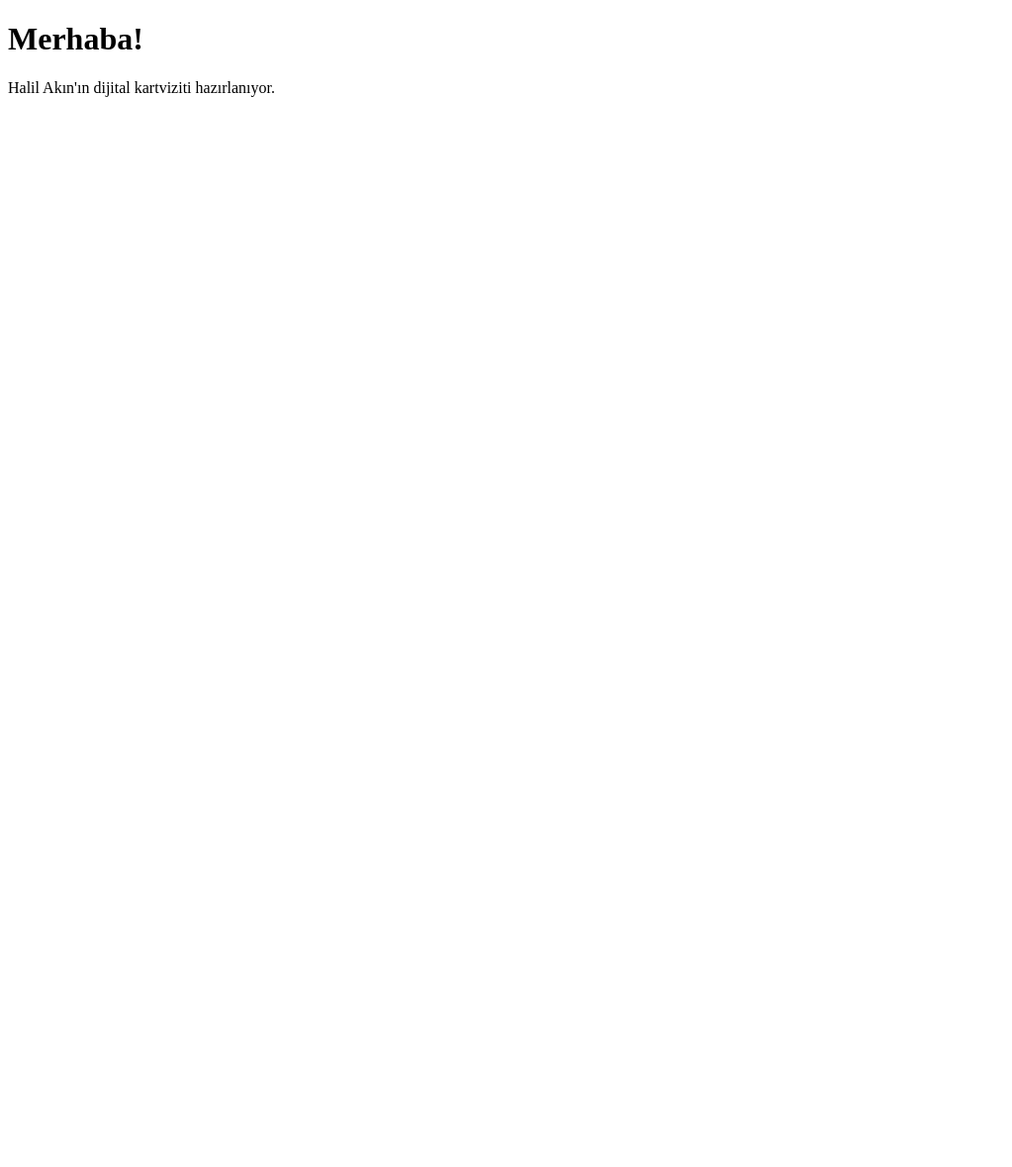
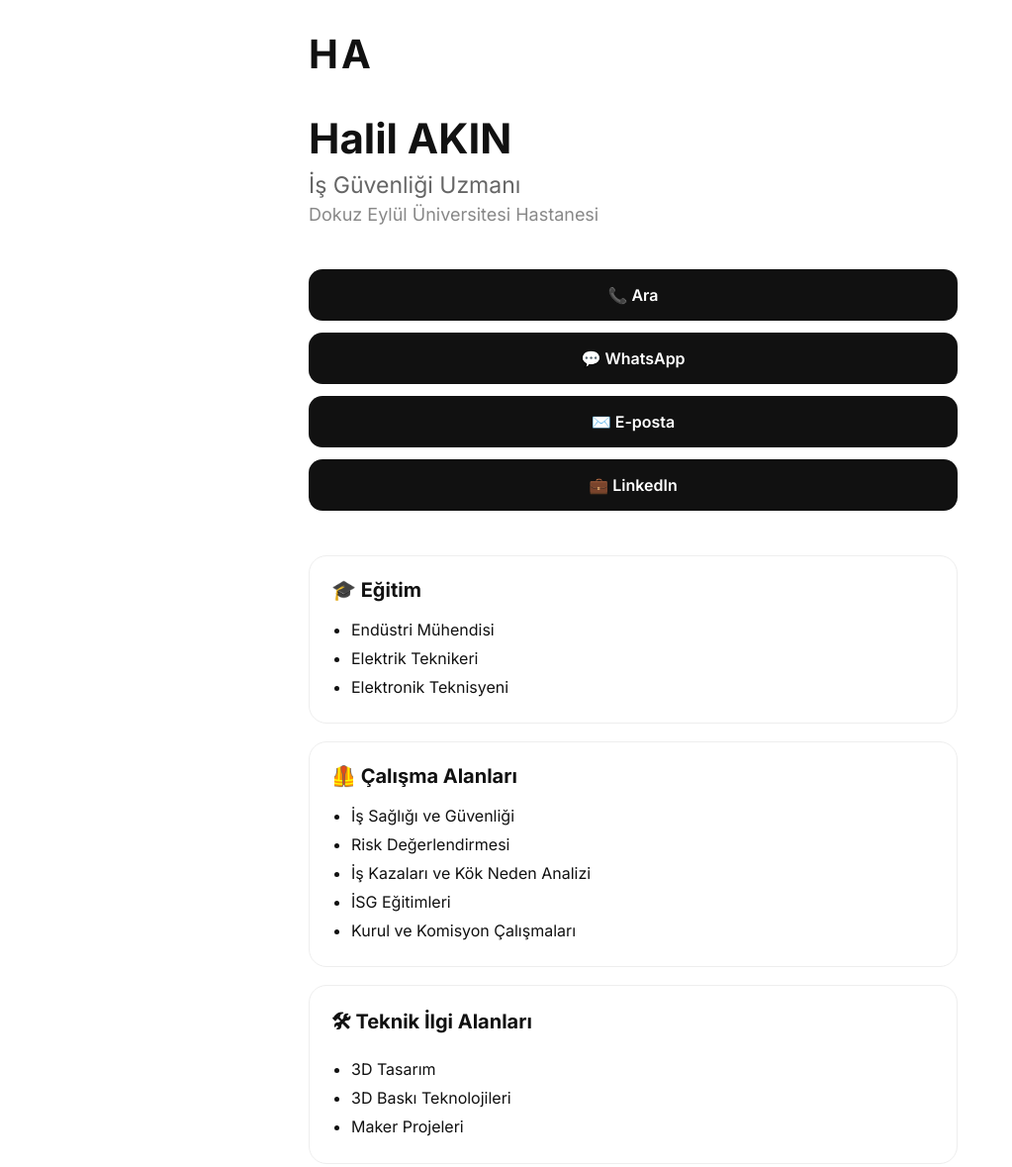
Before and after one commit to halil-akin/halil-akin.github.io, a plain HTML site: page index.html in a window 1280 px wide. Shown: the top 1179 px of the page at 99% size, without its empty margins (0-1023 px from the left). Before the commit the page ends 800 px from the top, so only its background shows below. Drawn offline with Linux system fonts and the light colour scheme.

Commit message:
Update index.html

```diff
--- a/index.html
+++ b/index.html
@@ -1,11 +1,272 @@
 <!DOCTYPE html>
 <html lang="tr">
 <head>
-  <meta charset="UTF-8">
-  <title>Halil Akın</title>
+<meta charset="UTF-8">
+<meta name="viewport" content="width=device-width, initial-scale=1.0">
+<title>Halil AKIN</title>
+
+<link rel="preconnect" href="https://fonts.googleapis.com">
+<link rel="preconnect" href="https://fonts.gstatic.com" crossorigin>
+<link href="https://fonts.googleapis.com/css2?family=Inter:wght@300;400;600;700&display=swap" rel="stylesheet">
+
+<style>
+
+*{
+margin:0;
+padding:0;
+box-sizing:border-box;
+}
+
+body{
+
+font-family:'Inter',sans-serif;
+
+background:#ffffff;
+
+color:#111;
+
+max-width:700px;
+
+margin:auto;
+
+padding:30px 22px;
+
+}
+
+.logo{
+
+font-size:40px;
+
+font-weight:700;
+
+letter-spacing:3px;
+
+margin-bottom:35px;
+
+}
+
+h1{
+
+font-size:42px;
+
+margin-bottom:8px;
+
+}
+
+h2{
+
+font-size:23px;
+
+font-weight:400;
+
+color:#666;
+
+margin-bottom:5px;
+
+}
+
+h3{
+
+font-size:18px;
+
+font-weight:400;
+
+color:#888;
+
+margin-bottom:45px;
+
+}
+
+.buttons{
+
+display:grid;
+
+gap:12px;
+
+margin-bottom:45px;
+
+}
+
+.btn{
+
+display:block;
+
+text-align:center;
+
+padding:16px;
+
+border-radius:14px;
+
+background:#111;
+
+color:white;
+
+text-decoration:none;
+
+font-weight:600;
+
+}
+
+.card{
+
+border:1px solid #eee;
+
+border-radius:18px;
+
+padding:22px;
+
+margin-bottom:18px;
+
+}
+
+.card h4{
+
+margin-bottom:14px;
+
+font-size:20px;
+
+}
+
+ul{
+
+padding-left:20px;
+
+line-height:1.8;
+
+}
+
+footer{
+
+margin-top:60px;
+
+text-align:center;
+
+color:#999;
+
+font-size:14px;
+
+}
+
+</style>
+
 </head>
+
 <body>
-  <h1>Merhaba!</h1>
-  <p>Halil Akın'ın dijital kartviziti hazırlanıyor.</p>
+
+<div class="logo">
+
+HA
+
+</div>
+
+<h1>
+
+Halil AKIN
+
+</h1>
+
+<h2>
+
+İş Güvenliği Uzmanı
+
+</h2>
+
+<h3>
+
+Dokuz Eylül Üniversitesi Hastanesi
+
+</h3>
+
+<div class="buttons">
+
+<a class="btn" href="tel:+905055252434">📞 Ara</a>
+
+<a class="btn" href="https://wa.me/905055252434">💬 WhatsApp</a>
+
+<a class="btn" href="mailto:halil.akin@deu.edu.tr">✉️ E-posta</a>
+
+<a class="btn" href="https://tr.linkedin.com/in/halilak%C4%B1n">💼 LinkedIn</a>
+
+</div>
+
+<div class="card">
+
+<h4>🎓 Eğitim</h4>
+
+<ul>
+
+<li>Endüstri Mühendisi</li>
+
+<li>Elektrik Teknikeri</li>
+
+<li>Elektronik Teknisyeni</li>
+
+</ul>
+
+</div>
+
+<div class="card">
+
+<h4>🦺 Çalışma Alanları</h4>
+
+<ul>
+
+<li>İş Sağlığı ve Güvenliği</li>
+
+<li>Risk Değerlendirmesi</li>
+
+<li>İş Kazaları ve Kök Neden Analizi</li>
+
+<li>İSG Eğitimleri</li>
+
+<li>Kurul ve Komisyon Çalışmaları</li>
+
+</ul>
+
+</div>
+
+<div class="card">
+
+<h4>🛠 Teknik İlgi Alanları</h4>
+
+<ul>
+
+<li>3D Tasarım</li>
+
+<li>3D Baskı Teknolojileri</li>
+
+<li>Maker Projeleri</li>
+
+</ul>
+
+</div>
+
+<div class="card">
+
+<h4>🏥 Kariyer</h4>
+
+<p>
+
+1993 → Dokuz Eylül Üniversitesi Hastanesi
+
+<br><br>
+
+1993–2026 → Klinik Mühendisliği
+
+<br><br>
+
+2026 → İş Sağlığı ve Güvenliği Birimi
+
+</p>
+
+</div>
+
+<footer>
+
+HA • 2026
+
+</footer>
+
 </body>
+
 </html>
```
